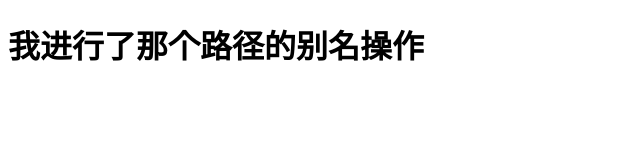
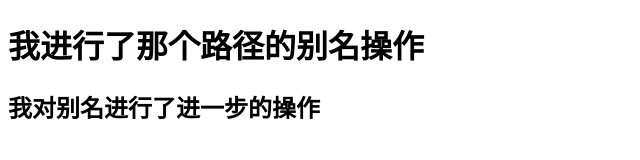
Before and after one commit to wang-duo-duo/git_test, a plain HTML site: page index.html in a window 1280 px wide. Shown: the whole page, without its empty margins (0-640 px from the left). Drawn offline with Linux system fonts and the light colour scheme.

Commit message:
我要对别名进行进一步的操纵

```diff
--- a/index.html
+++ b/index.html
@@ -7,6 +7,7 @@
 </head>
 <body>
 	<h1>我进行了那个路径的别名操作</h1>
+	<h2>我对别名进行了进一步的操作</h2>
 
 </body>
 </html>
```
